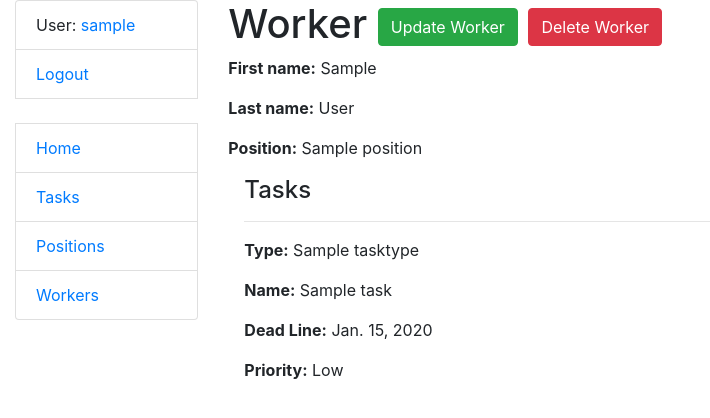
After one commit to Depaton/py-it-task-manager, a Django app: page /worker-list/1/detail in a window 1280 px wide. The commit adds this page. Shown: the top 418 px of the page, without its empty margins (0-710 px from the left). Run offline with Django 5.2, Linux system fonts and the light colour scheme; a user stored in the database is signed in; tables that the repository leaves empty hold one stand-in row (values such as "Sample post").

Commit message:
Create DetailWorker View HTML and update for delete View

```diff
--- a/it_task/views.py
+++ b/it_task/views.py
@@ -1,5 +1,4 @@
 from django.contrib.auth.decorators import login_required
-from django.http import HttpResponseRedirect
 from django.shortcuts import render
 from django.urls import reverse_lazy
 from django.views import generic
@@ -10,11 +9,18 @@ from it_task.forms import TaskTypeSearchForm, PositionSearchForm, WorkerCreation
 from it_task.models import Task, TaskType, Position, Worker
 
 
+@login_required
 def index(request):
-    return render(request, "it_task/index.html")
+    num_tasks = Task.objects.count()
+    num_workers = Worker.objects.count()
+    context = {
+        "num_tasks": num_tasks,
+        "num_workers": num_workers
+    }
+    return render(request, "it_task/index.html", context=context)
 
 
-class TaskTypeListView(generic.ListView):
+class TaskTypeListView(LoginRequiredMixin, generic.ListView):
     model = TaskType
     context_object_name = "task_type_list"
     paginate_by = 10
@@ -35,24 +41,24 @@ class TaskTypeListView(generic.ListView):
         return queryset
 
 
-class TaskTypeCreateView(generic.CreateView):
+class TaskTypeCreateView(LoginRequiredMixin, generic.CreateView):
     model = TaskType
     fields = "__all__"
     success_url = reverse_lazy("task-type-list")
 
 
-class TaskTypeUpdateView(generic.UpdateView):
+class TaskTypeUpdateView(LoginRequiredMixin, generic.UpdateView):
     model = TaskType
     fields = "__all__"
     success_url = reverse_lazy("task-type-list")
 
 
-class TaskTypeDeleteView(generic.DeleteView):
+class TaskTypeDeleteView(LoginRequiredMixin, generic.DeleteView):
     model = TaskType
     success_url = reverse_lazy("task-type-list")
 
 
-class PositionListView(generic.ListView):
+class PositionListView(LoginRequiredMixin, generic.ListView):
     model = Position
     paginate_by = 10
 
@@ -71,24 +77,25 @@ class PositionListView(generic.ListView):
             qs = self.model.objects.all()
         return qs
 
-class PositionCreateView(generic.CreateView):
+
+class PositionCreateView(LoginRequiredMixin, generic.CreateView):
     model = Position
     fields = "__all__"
     success_url = reverse_lazy("position-list")
 
 
-class PositionUpdateView(generic.UpdateView):
+class PositionUpdateView(LoginRequiredMixin, generic.UpdateView):
     model = Position
     fields = "__all__"
     success_url = reverse_lazy("position-list")
 
 
-class PositionDeleteView(generic.DeleteView):
+class PositionDeleteView(LoginRequiredMixin, generic.DeleteView):
     model = Position
     success_url = reverse_lazy("position-list")
 
 
-class TaskListView(generic.ListView):
+class TaskListView(LoginRequiredMixin, generic.ListView):
     model = Task
     paginate_by = 10
 
@@ -106,10 +113,7 @@ class TaskListView(generic.ListView):
         return qs
 
 
-
-
-
-class TaskCreateView(generic.CreateView):
+class TaskCreateView(LoginRequiredMixin, generic.CreateView):
     model = Task
     form_class = TaskForm
 
@@ -118,7 +122,7 @@ class TaskCreateView(generic.CreateView):
         return reverse_lazy("task-detail", kwargs={"pk": task_id})
 
 
-class TaskUpdateView(generic.UpdateView):
+class TaskUpdateView(LoginRequiredMixin, generic.UpdateView):
     model = Task
     form_class = TaskForm
 
@@ -127,7 +131,7 @@ class TaskUpdateView(generic.UpdateView):
         return reverse_lazy("task-detail", kwargs={"pk": task_id})
 
 
-class TaskDetailView(generic.DetailView):
+class TaskDetailView(LoginRequiredMixin, generic.DetailView):
     model = Task
     queryset = Task.objects.all()
 
@@ -138,7 +142,7 @@ class TaskDetailView(generic.DetailView):
         return context
 
 
-class TaskDeleteView(generic.DeleteView):
+class TaskDeleteView(LoginRequiredMixin, generic.DeleteView):
     model = Task
 
     def get_success_url(self):
@@ -146,7 +150,7 @@ class TaskDeleteView(generic.DeleteView):
         return reverse_lazy("task-list", kwargs={"pk": task_type_id})
 
 
-class WorkerListView(generic.ListView):
+class WorkerListView(LoginRequiredMixin, generic.ListView):
     model = Worker
     paginate_by = 10
 
@@ -167,18 +171,29 @@ class WorkerListView(generic.ListView):
         return qs
 
 
-class WorkerCreateView(generic.CreateView):
+class WorkerCreateView(LoginRequiredMixin, generic.CreateView):
     model = Worker
     success_url = reverse_lazy("worker-list")
     form_class = WorkerCreationForm
 
 
-class WorkerUpdateView(generic.UpdateView):
+class WorkerUpdateView(LoginRequiredMixin, generic.UpdateView):
     model = Worker
     form_class = WorkerCreationForm
     success_url = reverse_lazy("worker-list")
 
 
-class WorkerDeleteView(generic.DeleteView):
+class WorkerDeleteView(LoginRequiredMixin, generic.DeleteView):
     model = Worker
     success_url = reverse_lazy("worker-list")
+
+
+class WorkerDetailView(LoginRequiredMixin, generic.DetailView):
+    model = Worker
+
+    def get_context_data(self, **kwargs):
+        context = super().get_context_data(**kwargs)
+        worker = self.object
+        tasks = Task.objects.filter(assignees=worker)
+        context['tasks'] = tasks
+        return context
--- a/it_task_service/urls.py
+++ b/it_task_service/urls.py
@@ -15,12 +15,12 @@ Including another URLconf
     2. Add a URL to urlpatterns:  path('blog/', include('blog.urls'))
 """
 from django.contrib import admin
-from django.urls import path
+from django.urls import path, include
 
 from it_task.views import TaskTypeListView, TaskTypeCreateView, TaskTypeUpdateView, TaskTypeDeleteView, \
     PositionListView, PositionCreateView, PositionUpdateView, PositionDeleteView, TaskListView, TaskCreateView, \
     TaskUpdateView, TaskDeleteView, WorkerListView, WorkerCreateView, WorkerUpdateView, WorkerDeleteView, index, \
-    TaskDetailView
+    TaskDetailView, WorkerDetailView
 
 urlpatterns = [
     path("admin/", admin.site.urls),
@@ -43,4 +43,6 @@ urlpatterns = [
     path("worker-list/create", WorkerCreateView.as_view(), name="worker-create"),
     path("worker-list/<int:pk>/update", WorkerUpdateView.as_view(), name="worker-update"),
     path("worker-list/<int:pk>/delete", WorkerDeleteView.as_view(), name="worker-delete"),
+    path("worker-list/<int:pk>/detail", WorkerDetailView.as_view(), name="worker-detail"),
+    path('accounts/', include('django.contrib.auth.urls'))
 ]
--- a/templates/includes/sidebar.html
+++ b/templates/includes/sidebar.html
@@ -3,7 +3,7 @@
     <li class="list-group-item">User: <a href="{{ user.get_absolute_url }}">{{ user.get_username }}</a></li>
     <li class="list-group-item"><a href="{% url 'logout'%}?next={{request.path}}">Logout</a></li>
   {% else %}
-    <li class="list-group-item"><a href="">Login</a></li>
+    <li class="list-group-item"><a href="{% url 'login'%}?next={{request.path}}">Login</a></li>
   {% endif %}
 
   <br>
--- a/templates/it_task/index.html
+++ b/templates/it_task/index.html
@@ -3,7 +3,7 @@
 {% block content %}
     <h1>IT Tasks Manager Home</h1>
     <p>Welcome to Best IT Tasks Manager!</p>
-    <h2>Total Number of Tasks:</h2>
-    <h2>NEED ATTENTION:</h2>
+    <h2>Total Number of Tasks: {{num_tasks}}</h2>
+    <h2>Total Number of Workers: {{num_workers}}</h2>
 
 {% endblock %}
--- a/templates/it_task/position_confirm_delete.html
+++ b/templates/it_task/position_confirm_delete.html
@@ -6,6 +6,6 @@
     {% csrf_token %}
     <p>Are you sure you want to delete "{{ object.name }}"?</p>
     <input type="submit" value="Yes, delete" class="btn btn-danger">
-    <a href="{% url 'position-list' %}" class="btn btn-secondary">Cancel</a>
+    <a href="#" class="btn btn-secondary" onclick="window.history.back()">Cancel</a>
   </form>
 {% endblock %}
--- a/templates/it_task/task_confirm_delete.html
+++ b/templates/it_task/task_confirm_delete.html
@@ -6,6 +6,6 @@
     {% csrf_token %}
     <p>Are you sure you want to delete {{ object.task_type }} Task  - {{ object.name }}"?</p>
     <input type="submit" value="Yes, delete" class="btn btn-danger">
-    <a href="{% url 'task-detail' object.id %}" class="btn btn-secondary">Cancel</a>
+    <a href="#" class="btn btn-secondary" onclick="window.history.back()">Cancel</a>
   </form>
 {% endblock %}
--- a/templates/it_task/task_detail.html
+++ b/templates/it_task/task_detail.html
@@ -21,7 +21,11 @@
   </div>
   {% for worker in assigned_workers %}
     <div class="ml-3">
-      <p>{{ worker }}</p>
+      <p>
+        <a href="{% url 'worker-detail' pk=worker.id %}">
+          {{ worker }}
+        </a>
+      </p>
     </div>
   {% empty %}
     <div class="ml-3">
--- a/templates/it_task/task_list.html
+++ b/templates/it_task/task_list.html
@@ -65,6 +65,6 @@
     </table>
 
   {% else %}
-      <p>There are no task name in manager.</p>
+      <p>There are no tasks.</p>
   {% endif %}
 {% endblock %}
--- a/templates/it_task/tasktype_confirm_delete.html
+++ b/templates/it_task/tasktype_confirm_delete.html
@@ -6,6 +6,6 @@
     {% csrf_token %}
     <p>Are you sure you want to delete "{{ object.name }}"?</p>
     <input type="submit" value="Yes, delete" class="btn btn-danger">
-    <a href="{% url 'task-type-list' %}" class="btn btn-secondary">Cancel</a>
+    <a href="#" class="btn btn-secondary" onclick="window.history.back()">Cancel</a>
   </form>
 {% endblock %}
--- a/templates/it_task/worker_confirm_delete.html
+++ b/templates/it_task/worker_confirm_delete.html
@@ -1,11 +1,11 @@
 {% extends "base.html" %}
 
 {% block content %}
-  <h1>Delete "{{ object.name }}"?</h1>
+  <h1>Delete {{ object.first_name }} {{ object.last_name }}?</h1>
   <form action="{% url 'worker-delete' object.id %}" method="post">
     {% csrf_token %}
     <p>Are you sure you want to delete {{ object.first_name }} {{ object.last_name }}?</p>
     <input type="submit" value="Yes, delete" class="btn btn-danger">
-    <a href="{% url 'worker-list' %}" class="btn btn-secondary">Cancel</a>
+    <a href="#" class="btn btn-secondary" onclick="window.history.back()">Cancel</a>
   </form>
 {% endblock %}
--- /dev/null
+++ b/templates/it_task/worker_detail.html
@@ -0,0 +1,33 @@
+{% extends "base.html" %}
+
+{% block content %}
+  <h1>
+    Worker
+    <a href="{% url 'worker-update' pk=worker.id%}" class="btn btn-success">
+      Update Worker
+    </a>
+    <a href="{% url 'worker-delete' pk=worker.id%}" class="btn btn-danger link-to-page">
+      Delete Worker
+    </a>
+  </h1>
+
+  <p><strong>First name:</strong> {{ worker.first_name }}</p>
+  <p><strong>Last name:</strong> {{ worker.last_name }}</p>
+  <p><strong>Position:</strong> {{ worker.position}}</p>
+
+  <div class="ml-3">
+    <h4>Tasks</h4>
+
+    {% for task in tasks %}
+        <hr>
+        <p><strong>Type:</strong> {{ task.task_type }}</p>
+        <p><strong>Name:</strong> {{ task.name }}</p>
+        <p><strong>Dead Line:</strong> {{ task.deadline}}</p>
+        <p><strong>Priority:</strong> {{ task.priority}}</p>
+
+
+    {% empty %}
+      <p>No Tasks!</p>
+    {% endfor %}
+  </div>
+{% endblock %}
```
Also changed, not shown: templates/it_task/worker_list.html (+4 -6 lines).
